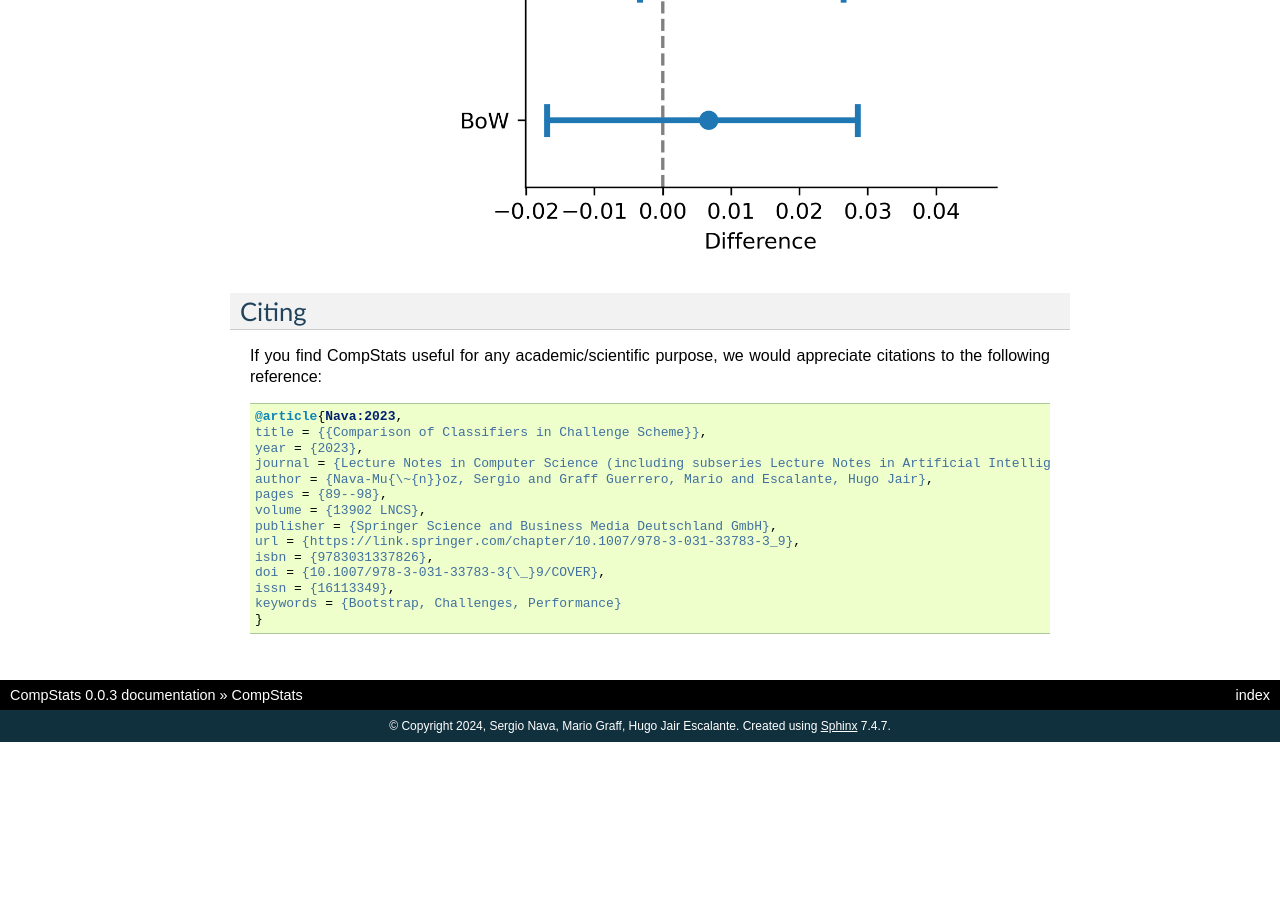
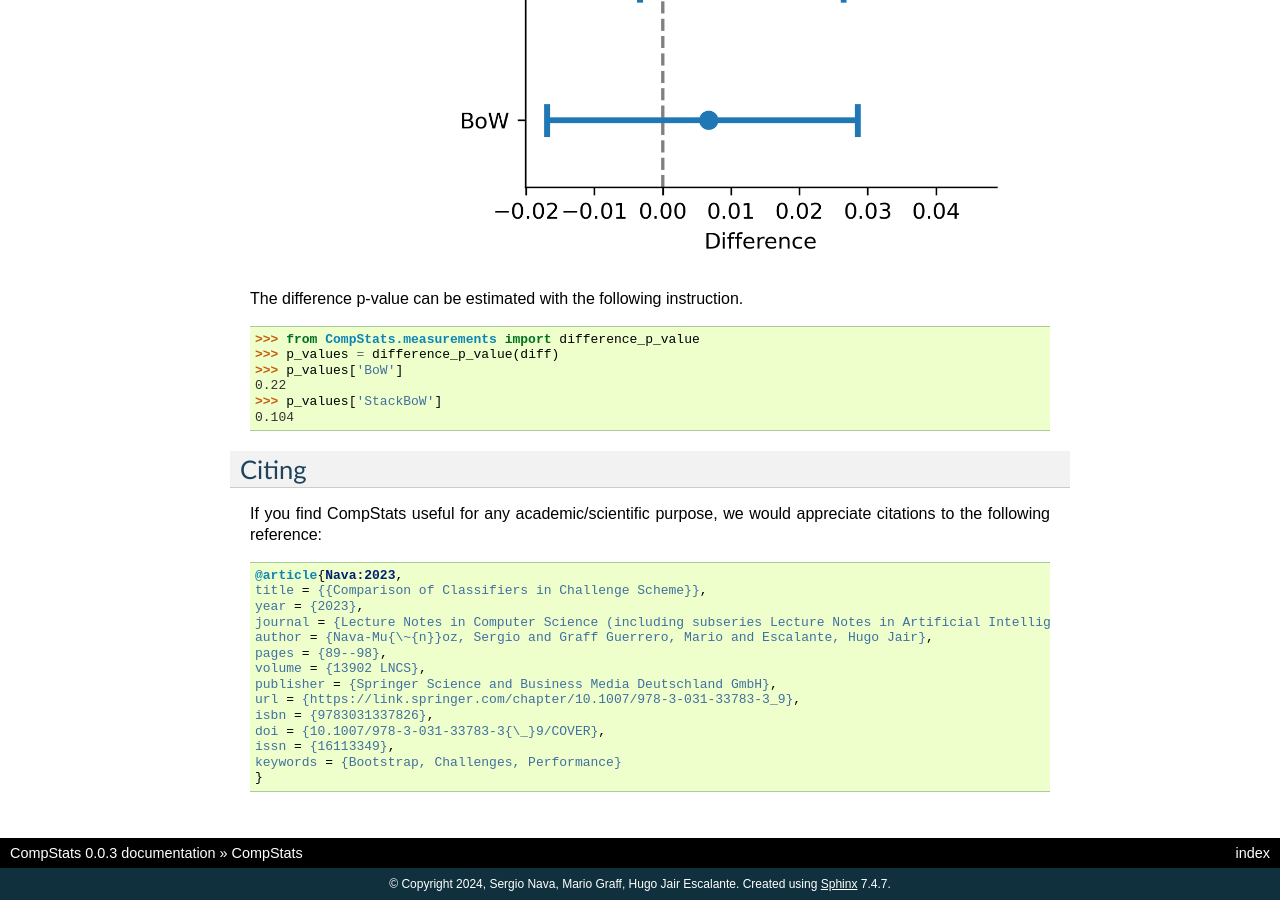
Before and after one commit to INGEOTEC/CompStats, a Sphinx documentation site: the page built from docs/source/index.rst, in a window 1280 px wide and 900 px high, scrolled down 2270 px. Built offline with Sphinx 7.4.7, drawn with Linux system fonts in a browser that asks for light colours; before the commit the page ends 3012 px from its top, so only the background shows below that.

Commit message:
p-value example

```diff
--- a/docs/source/index.rst
+++ b/docs/source/index.rst
@@ -75,6 +75,19 @@ Performance Comparison
 .. image:: difference.png
 
 
+The difference p-value can be estimated with the following instruction.
+
+
+.. code-block:: python
+
+    >>> from CompStats.measurements import difference_p_value
+    >>> p_values = difference_p_value(diff)
+    >>> p_values['BoW']
+    0.22
+    >>> p_values['StackBoW']
+    0.104
+
+
 Citing
 ==========
 
```
